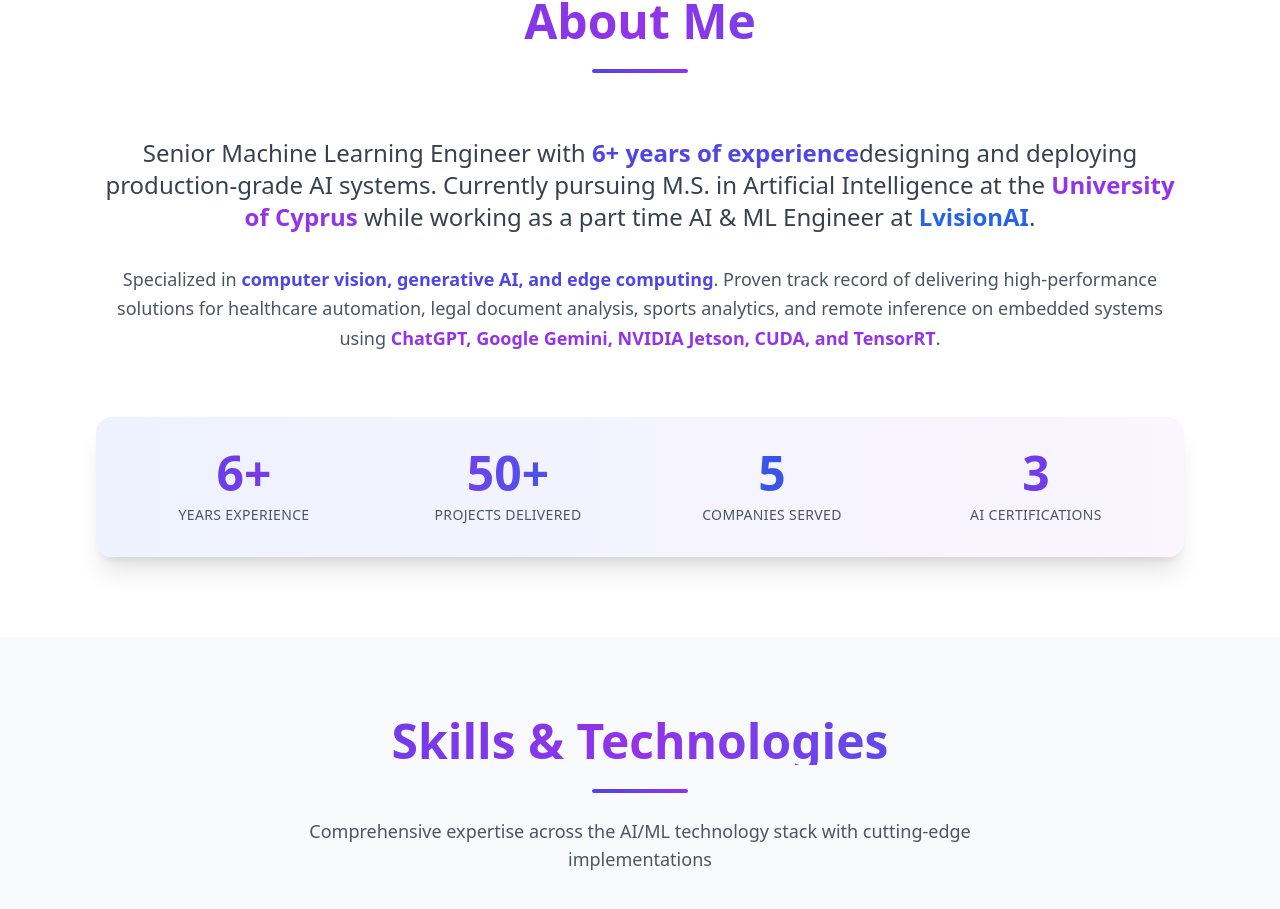
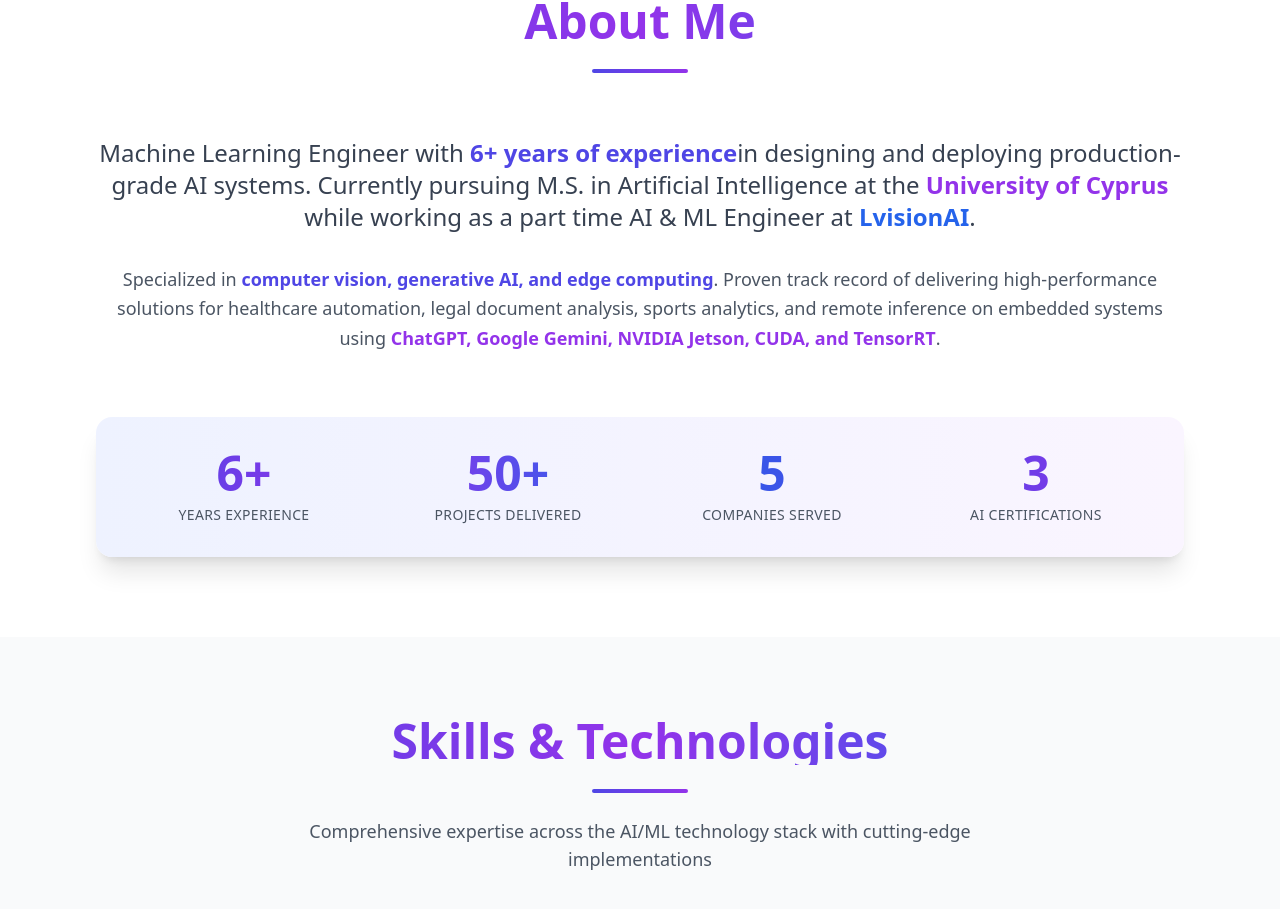
Before and after one commit to Abdulrehmanghani/portfolio, a React (Vite) app: page / in a window 1280 px wide. Shown: the part 1073-1982 px from the top of the page. Built offline with nearby package versions, Linux system fonts and the light colour scheme.

Commit message:
Update job title and experience description

```diff
--- a/src/App.tsx
+++ b/src/App.tsx
@@ -391,8 +391,8 @@
         {/* Main About Content */}
         <div className="text-center mb-16">
           <p className="text-xl md:text-2xl leading-relaxed text-gray-700 dark:text-gray-300 mb-8">
-            Senior Machine Learning Engineer with <span className="font-bold text-indigo-600 dark:text-indigo-400">6+ years of experience</span>
-            designing and deploying production-grade AI systems. Currently pursuing M.S. in Artificial Intelligence at the
+            Machine Learning Engineer with <span className="font-bold text-indigo-600 dark:text-indigo-400">6+ years of experience</span>
+             in designing and deploying production-grade AI systems. Currently pursuing M.S. in Artificial Intelligence at the
             <span className="font-semibold text-purple-600 dark:text-purple-400"> University of Cyprus</span> while working as a part time
             AI & ML Engineer at <span className="font-semibold text-blue-600 dark:text-blue-400">LvisionAI</span>.
           </p>
```
